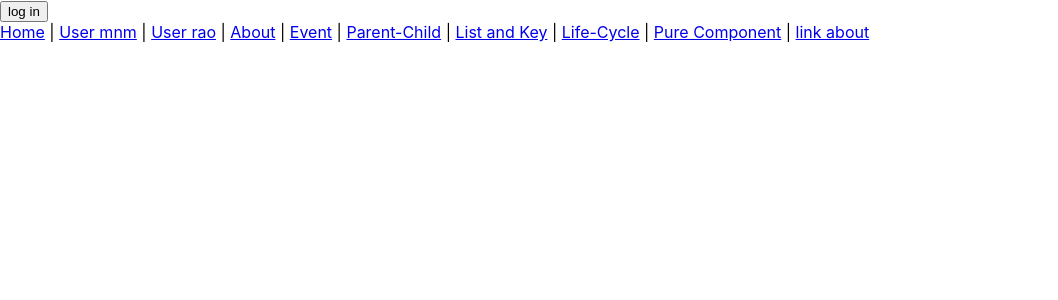
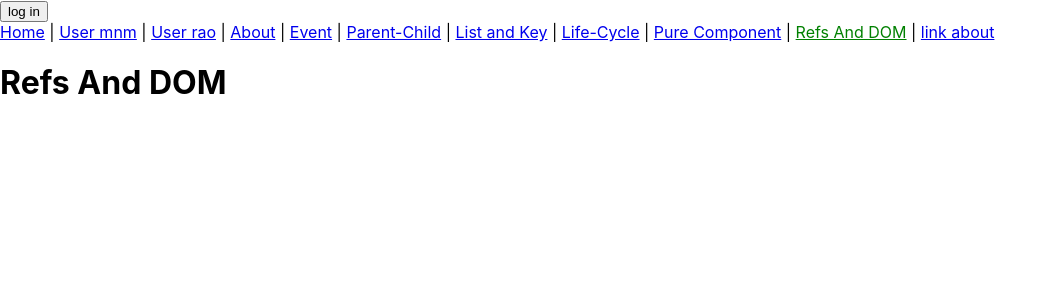
Before and after one commit to mn-manjunatha/react-router-all-in, a React (Create React App) app: page /refsDom in a window 1280 px wide. Shown: the top 300 px of the page, without its empty margins (0-1058 px from the left). Built offline with nearby package versions, Linux system fonts and the light colour scheme.

Commit message:
refs and dom added

```diff
--- a/src/Main.js
+++ b/src/Main.js
@@ -8,7 +8,7 @@ import User from './components/user/User';
 import ListKey from './components/listKey/ListKey';
 import Lifecycle from './components/lifecycle/Lifecycle';
 import PureComponent from './components/pureComponent/PureComponent';
-
+import RefsAndDOM from './components/refs-dom/RefsAndDOM'
 
 // The Main component renders one of the three provided
 // Routes (provided that one matches). Both the /roster
@@ -28,8 +28,7 @@ const Main = ({isLogedin}) => (
       <Route path="/parentChild" strict component={Parent}/>
       <Route path="/lifecycle" strict component={Lifecycle}/>
       <Route path="/pureComponent" strict component={PureComponent}/>
-
-
+      <Route path="/refsDom" strict component={RefsAndDOM}/>
       <Route path="/listkey" strict component={ListKey}/>
     </Switch>
   </main>
--- a/src/components/common/Header.js
+++ b/src/components/common/Header.js
@@ -24,6 +24,8 @@ const Header = () => (
         {" | "}
         <NavLink to='/pureComponent' exact activeStyle={{color:'green'}}>Pure Component</NavLink>
         {" | "}
+        <NavLink to='/refsDom' exact activeStyle={{color:'green'}}>Refs And DOM</NavLink>
+        {" | "}
         <Link to='/about/'> link about</Link>
     </nav>
   </header>
--- /dev/null
+++ b/src/components/refs-dom/RefsAndDOM.js
@@ -0,0 +1,14 @@
+import React from 'react';
+
+class RefsAndDOM extends React.Component {
+  render() {
+    return (
+      <div>
+        <h1>Refs And DOM</h1>
+
+      </div>
+    );
+  }
+}
+
+export default RefsAndDOM;
```
